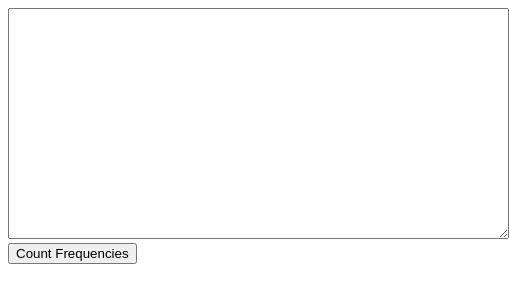
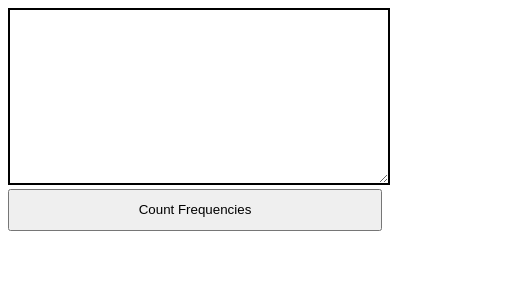
Before and after one commit to carlosbentz/contador-de-frequencia, a plain HTML site: page index.html in a window 390 px wide. Shown: the whole page, 509 px wide, since content can reach past the window. Drawn offline with Linux system fonts and the light colour scheme.

Commit message:
last commit

```diff
--- a/index.html
+++ b/index.html
@@ -5,6 +5,30 @@
     <meta charset="UTF-8">
     <meta name="viewport" content="width=device-width, initial-scale=1.0">
     <title>Contador De frequência</title>
+    <style>
+        button {
+            margin-bottom: 2vh;
+        }
+
+        @media (max-width: 768px) {
+            textarea {
+                width: 100%;
+                height: 20vh;
+                border: 2px solid black;
+            }
+
+            button {
+                width: 100%;
+                height: 5vh;
+                font-size: 1.rem;
+                margin-bottom: 5vh;
+            }
+
+            span {
+                font-size: 1.2rem;
+            }
+        }
+    </style>
 </head>
 
 <body>
```
